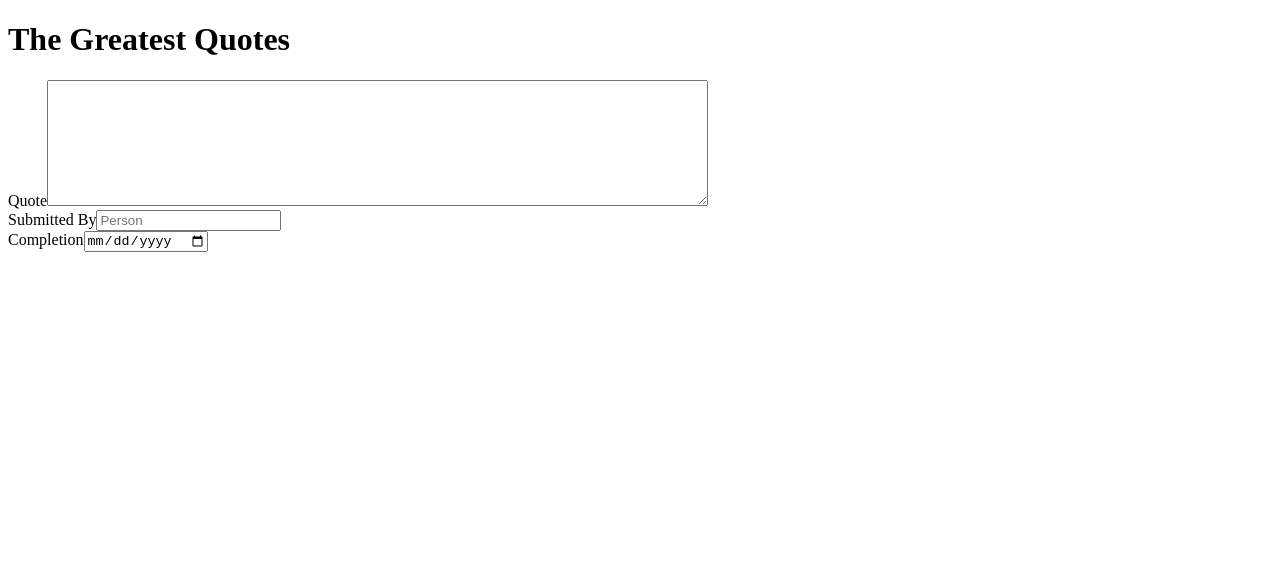
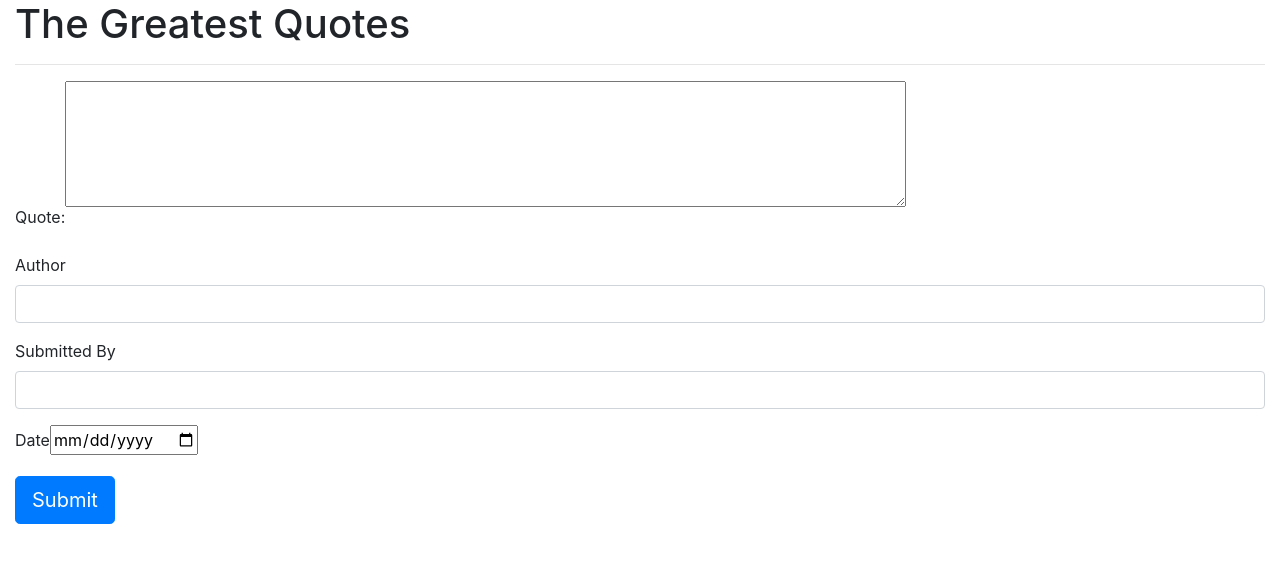
Before and after one commit to thepsalmist/Quotes, an Angular app: page / in a window 1280 px wide. Shown: the top 562 px of the page. Built offline with nearby package versions, Linux system fonts and the light colour scheme.

Commit message:
create quote component folder

```diff
--- a/src/app/app.module.ts
+++ b/src/app/app.module.ts
@@ -4,11 +4,13 @@ import { FormsModule } from '@angular/forms';
 
 import { AppComponent } from './app.component';
 import { QuoteFormComponent } from './quote-form/quote-form.component';
+import { QuoteComponent } from './quote/quote.component';
 
 @NgModule({
   declarations: [
     AppComponent,
-    QuoteFormComponent
+    QuoteFormComponent,
+    QuoteComponent
   ],
   imports: [
     BrowserModule,
--- a/src/app/quote-form/quote-form.component.html
+++ b/src/app/quote-form/quote-form.component.html
@@ -1,20 +1,28 @@
 <div class="container-fluid">
   <h1>The Greatest Quotes</h1>
+  <hr>
 
   <form class="">
     <!-- Quote Form -->
     <div class="form-group">
-      <label for="quote">Quote</label>
-      <textarea class="form-group" name="" rows="8" cols="80"></textarea>
+      <label for="quote">Quote:</label>
+      <textarea class="form-group" name="" rows="5" cols="80"></textarea>
+    </div>
+    <!-- Quote Author -->
+    <div class=" form-group">
+      <label for="author">Author</label>
+      <input type="text" class="form-control">
+    </div>
+    <!-- Submitted by -->
+    <div class=" form-group">
+      <label for="person">Submitted By</label>
+      <input type="text" class="form-control">
     </div>
     <div class="form-group">
-      <label for="person">Submitted By</label>
-      <input type="text" class="form-control" placeholder="Person">
-    </div>
-    <div class="form-group">
-      <label for="completion">Completion</label>
+      <label for="date">Date</label>
       <input type="date">
     </div>
+    <button class="btn btn-lg btn-primary" type="submit">Submit</button>
 
   </form>
 
--- a/src/app/quote.ts
+++ b/src/app/quote.ts
@@ -2,5 +2,6 @@ export class Quote {
   //update properties of class Quote
   constructor(public quote: string,
     public author: string,
-    public person: string) { }
+    public person: string,
+    public date: Date) { }
 }
--- /dev/null
+++ b/src/app/quote/quote.component.html
@@ -0,0 +1,3 @@
+<p>
+  quote works!
+</p>
--- /dev/null
+++ b/src/app/quote/quote.component.ts
@@ -0,0 +1,23 @@
+import { Component, OnInit } from '@angular/core';
+import { Quote } from '../quote';
+
+@Component({
+  selector: 'app-quote',
+  templateUrl: './quote.component.html',
+  styleUrls: ['./quote.component.css']
+})
+export class QuoteComponent implements OnInit {
+
+  quotes = [
+    new Quote('The best quote is ', 'Xavier', 'xavier', new Date()),
+    new Quote('The best quote is ', 'Xavier', 'xavier', new Date()),
+    new Quote('The best quote is ', 'Xavier', 'xavier', new Date()),
+
+  ]
+
+  constructor() { }
+
+  ngOnInit() {
+  }
+
+}
--- a/src/styles.css
+++ b/src/styles.css
@@ -1 +1 @@
-/* You can add global styles to this file, and also import other style files */
+@import "~bootstrap/dist/css/bootstrap.css"
```
Also changed, not shown: src/app/quote/quote.component.css (added), 1 other file (tests, documents, lock files or other folders).
